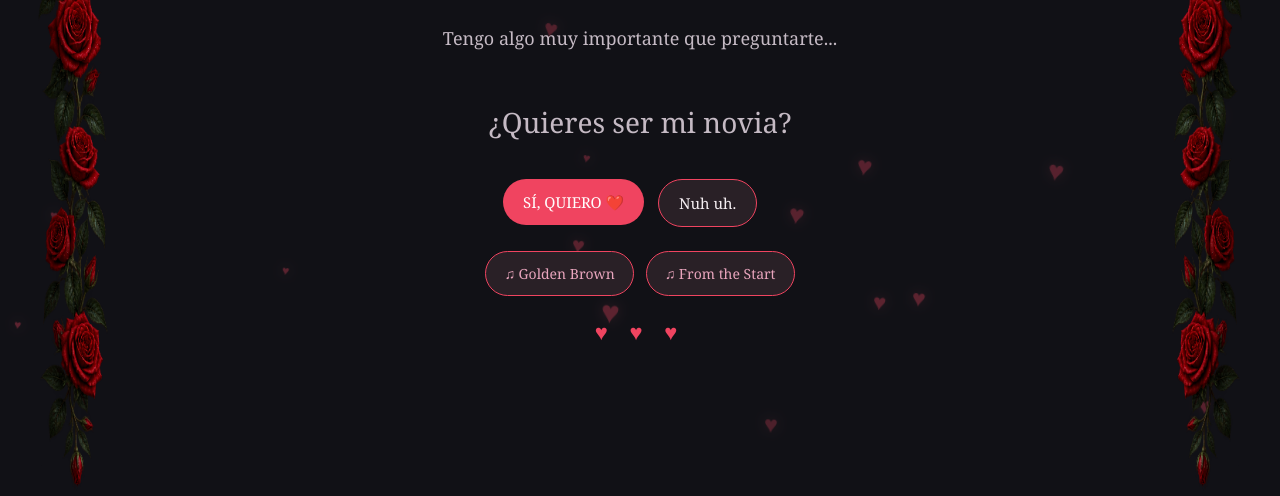
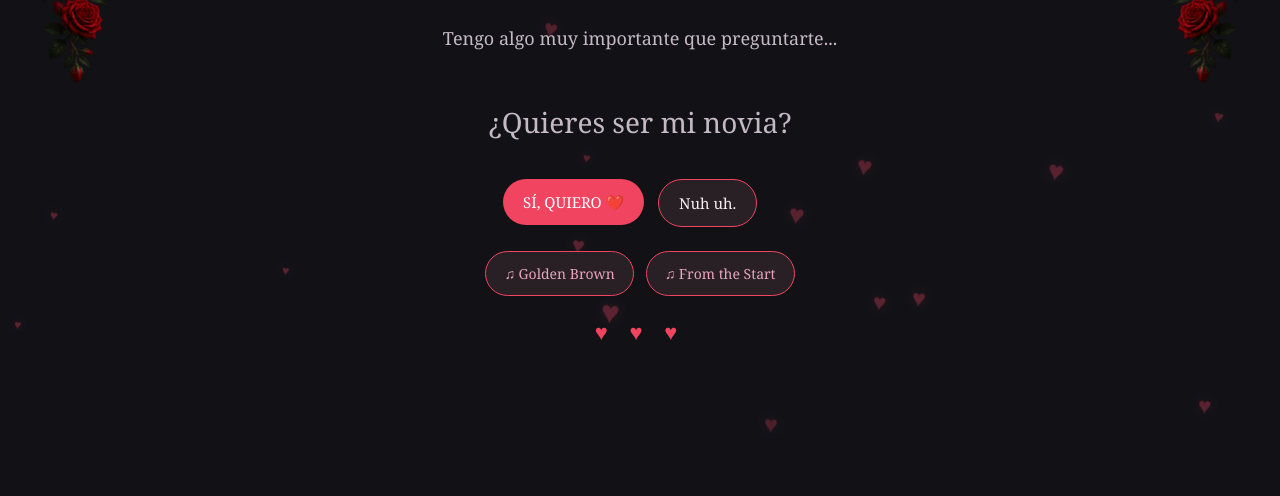
Before and after one commit to stupidmaniatic/MyDearLove, a plain HTML site: page index.html in a window 1280 px wide. Shown: the part 304-800 px from the top of the page. Drawn offline with Linux system fonts and the light colour scheme.

Commit message:
Update index.html

```diff
--- a/index.html
+++ b/index.html
@@ -449,7 +449,7 @@
 .rosas-laterales {
     position: fixed;
     top: 0;
-    width: clamp(65px, 12vw, 150px);
+    width: 150px;
     height: 100vh;
     pointer-events: none;
     z-index: 10;
@@ -468,7 +468,8 @@
     display: block;
     width: 100%;
     height: 100%;
-    object-fit: fill;
+    object-fit: contain;
+    object-position: top;
 }
 
 @media (max-width: 600px) {
```
